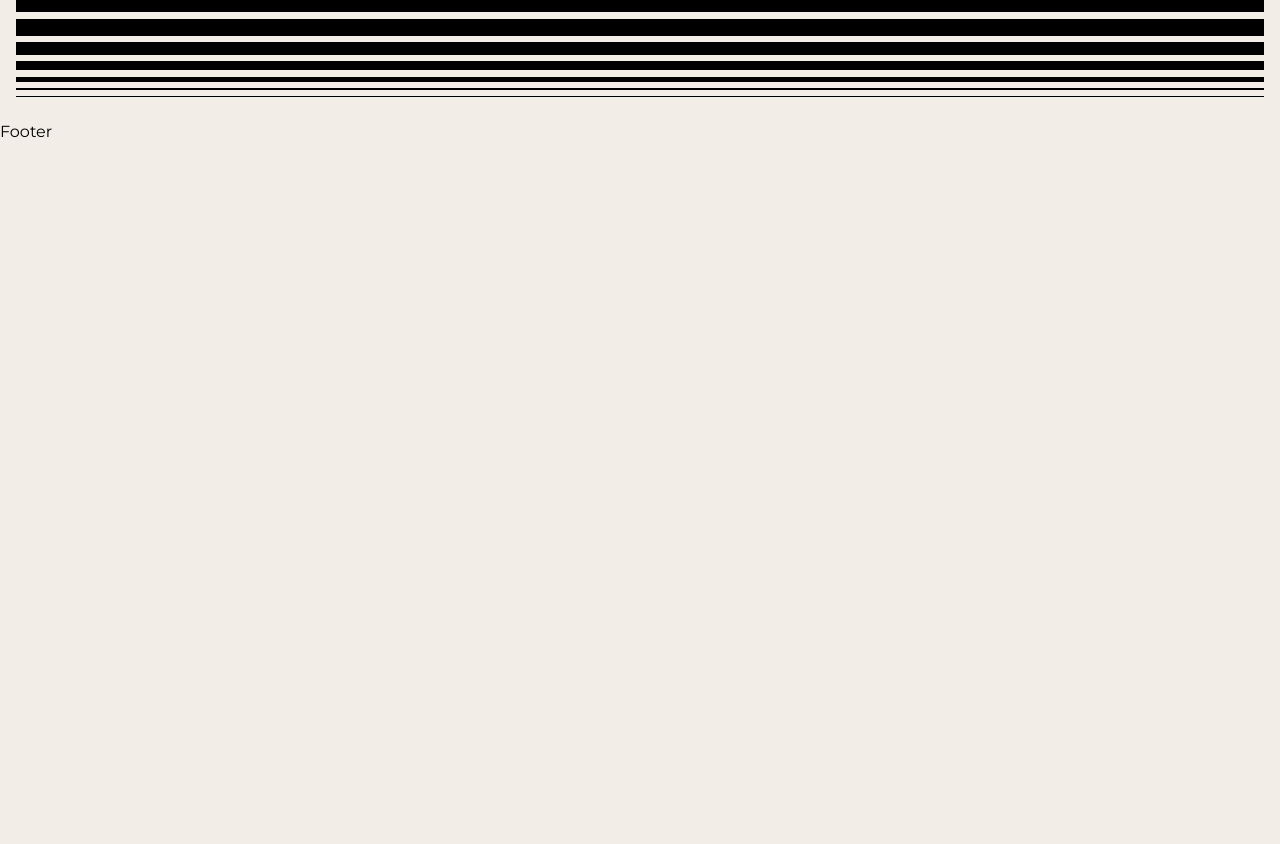
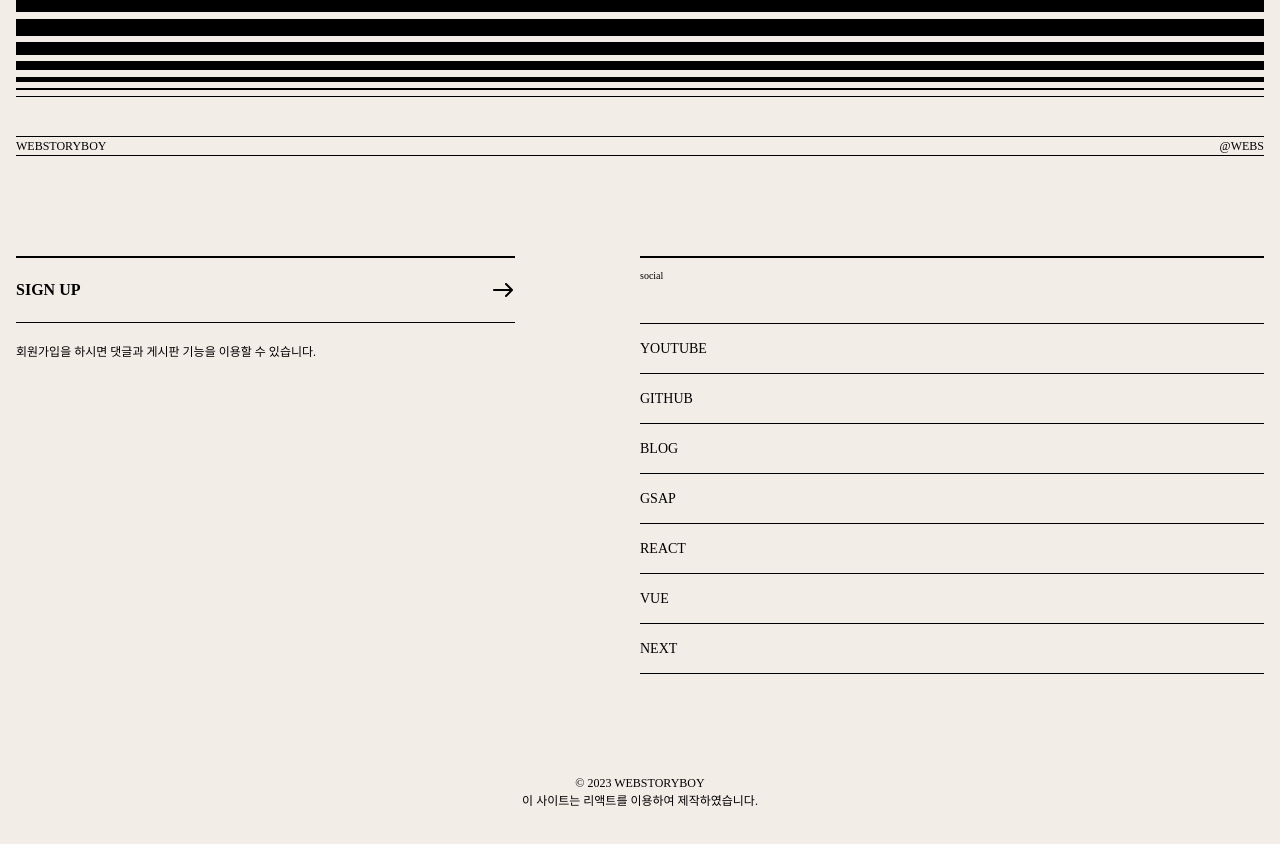
Before and after one commit to webstoryboy/port2023-react, a React (Create React App) app: page / in a window 1280 px wide. Shown: the part 6240-7084 px from the top of the page. Before the commit the page ends 6384 px from the top, so only its background shows below. Built offline with nearby package versions, Linux system fonts and the light colour scheme; a small style sheet from the web is missing; a web font is replaced by a local one.

Commit message:
😂 푸터완료

```diff
--- a/src/assets/scss/section/_footer.scss
+++ b/src/assets/scss/section/_footer.scss
@@ -0,0 +1,103 @@
+#footer {
+    font-family: var(--mainKor-font);
+}
+.footer__inner {
+    padding: 16px;
+
+    .footer__text {
+        font-size: 12px;
+        text-transform: uppercase;
+        border-top: 1px solid var(--black);
+        border-bottom: 1px solid var(--black);
+        display: flex;
+        justify-content: space-between;
+    }
+    .footer__info {
+        display: flex;
+        justify-content: space-between;
+        margin: 100px 0;
+
+        @media (max-width: 800px){
+            flex-direction: column;
+        }
+
+        .left {
+            width: 40%;
+
+            @media (max-width: 800px){
+                width: 100%;
+            }
+
+            .title {
+                border-top: 2px solid var(--black);
+                border-bottom: 1px solid var(--black);
+                padding: 20px 0;
+                text-transform: uppercase;
+                font-weight: 700;
+                background: url(../../img/arrow.svg) no-repeat right 20px;
+                transition: all 0.3s;
+
+                &:hover {
+                    background-color: var(--black400);
+                    padding-left: 10px;
+                    border-color: transparent;
+                }
+            }
+            .desc {
+                font-size: 12px;
+                padding-top: 20px;
+
+                @media (max-width: 800px){
+                    margin-bottom: 40px;
+                }
+            }
+        }
+
+        .right {
+            width: 50%;
+
+            @media (max-width: 800px){
+                width: 100%;
+            }
+
+            h3 {
+                border-top: 2px solid var(--black);
+                font-size: 10px;
+                margin-bottom: 40px;
+                padding-top: 10px;
+            }
+            ul {
+                border-top: 1px solid var(--black);
+
+                li {
+                    border-bottom: 1px solid var(--black);
+
+                    a {
+                        padding: 14px 0;
+                        font-size: 14px;
+                        display: inline-block;
+                        text-transform: uppercase;
+                    }
+                    em {
+                        font-size: 12px;
+                        padding-left: 10px;
+                        opacity: 0;
+                        transition: all 0.3s;
+                    }
+
+                    &:hover {
+                        em {
+                            opacity: 1;
+                        }
+                    }
+                }
+            }
+        }
+    }
+    .footer__right {
+        text-align: center;
+        text-transform: uppercase;
+        font-size: 12px;
+        margin-bottom: 20px;
+    }
+}
--- a/src/components/Footer.jsx
+++ b/src/components/Footer.jsx
@@ -1,9 +1,77 @@
-import React from 'react'
+import React from "react";
+
+const footerText = [
+    {
+        title: "youtube",
+        desc: "유튜브에 오시면 더 많은 강의를 볼 수 있습니다.",
+        link: "https://www.youtube.com/@Webstoryboy",
+    },
+    {
+        title: "github",
+        desc: "깃헙에 오시면 더 많은 소스를 볼 수 있습니다.",
+        link: "https://github.com/webstoryboy",
+    },
+    {
+        title: "blog",
+        desc: "블러그에 오시면 더 많은 정보를 볼 수 있습니다.",
+        link: "https://webstoryboy.co.kr",
+    },
+    {
+        title: "gsap",
+        desc: "GSAP에 오시면 더 많은 강의를 볼 수 있습니다.",
+        link: "https://www.youtube.com/playlist?list=PL4UVBBIc6giL8-6jvrClimg0cFL-Muqiq",
+    },
+    {
+        title: "react",
+        desc: "리액트로 만든 사이트를 같이 만들어 봅니다.",
+        link: "https://github.com/webstoryboy/port2023-react",
+    },
+    {
+        title: "vue",
+        desc: "뷰로 만든 사이트를 같이 만들어 봅니다.",
+        link: "https://github.com/webstoryboy/port2023-vue",
+    },
+    {
+        title: "next",
+        desc: "넥스트로 만든 사이트를 같이 만들어 봅니다.",
+        link: "https://github.com/webstoryboy/port2023-next",
+    },
+];
 
 const Footer = () => {
-  return (
-    <div>Footer</div>
-  )
+    return (
+        <footer id="footer" role="contentinfo">
+            <div className="footer__inner">
+                <h2 className="footer__text">
+                    <div>webstoryboy</div>
+                    <div>@webs</div>
+                </h2>
+                <div className="footer__info">
+                    <div className="left">
+                        <div className="title">
+                            <a href="#">sign up</a>
+                        </div>
+                        <p className="desc">회원가입을 하시면 댓글과 게시판 기능을 이용할 수 있습니다.</p>
+                    </div>
+                    <div className="right">
+                        <h3>social</h3>
+                        <ul>
+                            {footerText.map((footer, key) => (
+                                <li key={key}>
+                                    <a href={footer.link}>{footer.title}</a>
+                                    <em>{footer.dsec}</em>
+                                </li>
+                            ))}
+                        </ul>
+                    </div>
+                </div>
+                <div className="footer__right">
+                    &copy; 2023 webstoryboy<br />
+                    이 사이트는 리액트를 이용하여 제작하였습니다.
+                </div>
+            </div>
+        </footer>
+    )
 }
 
 export default Footer
```
